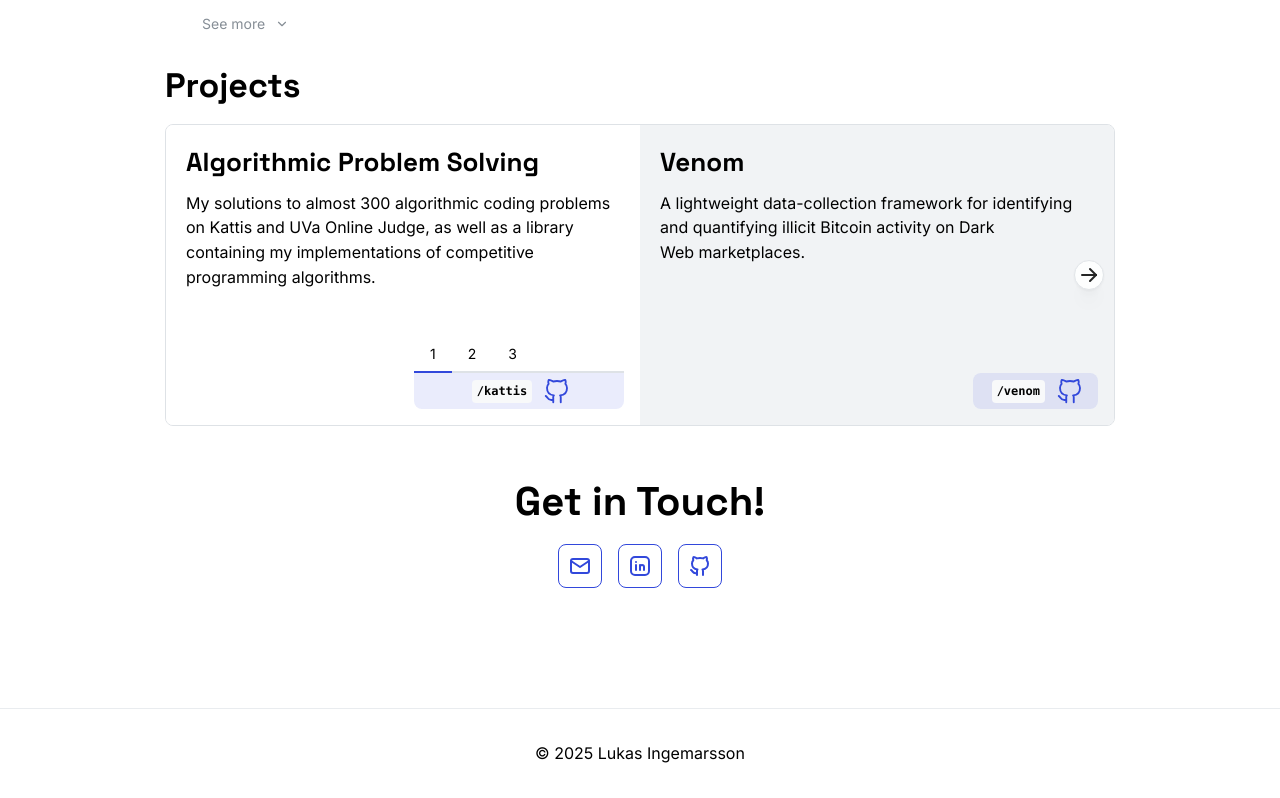
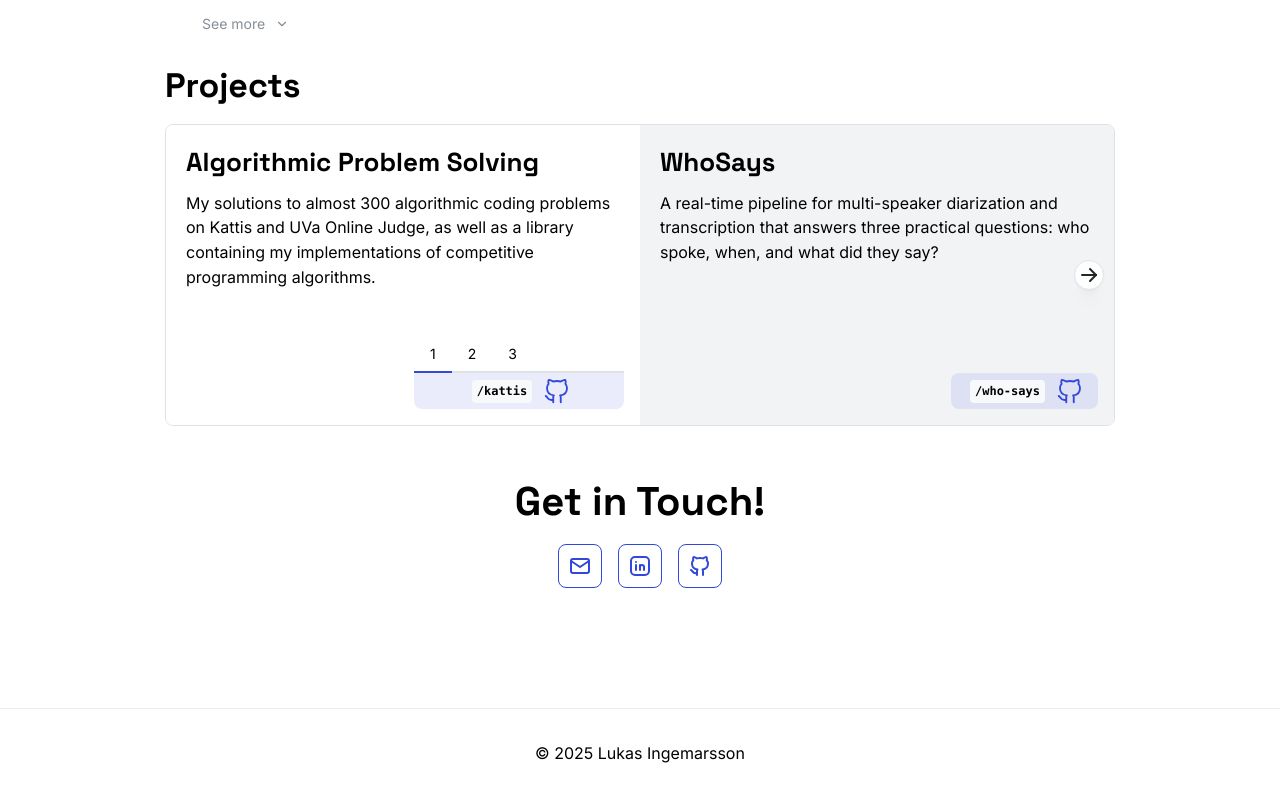
Before and after one commit to LukasIngemarsson/lukasingemarsson.github.io, a React (Vite) app in the folder personal-website/: page /#aboutme in a window 1280 px wide. Shown: the part 1633-2431 px from the top of the page. Built offline with nearby package versions, Linux system fonts and the light colour scheme.

Commit message:
added whosays to projects

```diff
--- a/personal-website/src/data/projects.data.ts
+++ b/personal-website/src/data/projects.data.ts
@@ -6,6 +6,12 @@ export const PROJECTS_DATA = [
       and UVa Online Judge, as well as a library containing my implementations of competitive \
       programming algorithms.",
     repoNames: ["kattis", "uva-online-judge", "algo-lib"],
+  },
+  {
+    title: "WhoSays",
+    description:
+      "A real-time pipeline for multi-speaker diarization and transcription that answers three practical questions: who spoke, when, and what did they say?",
+    repoNames: ["who-says"],
   },
   {
     title: "Venom",
```
